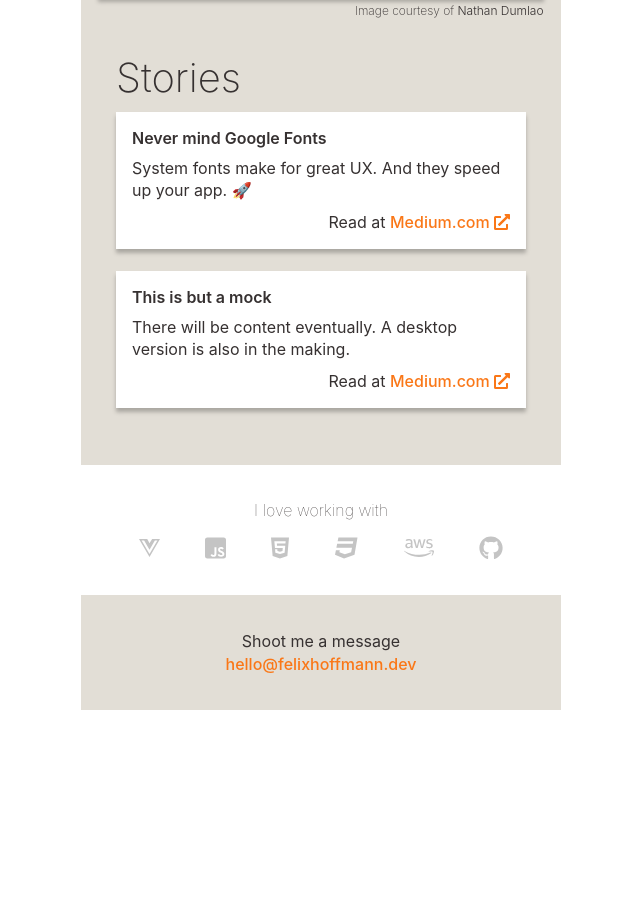
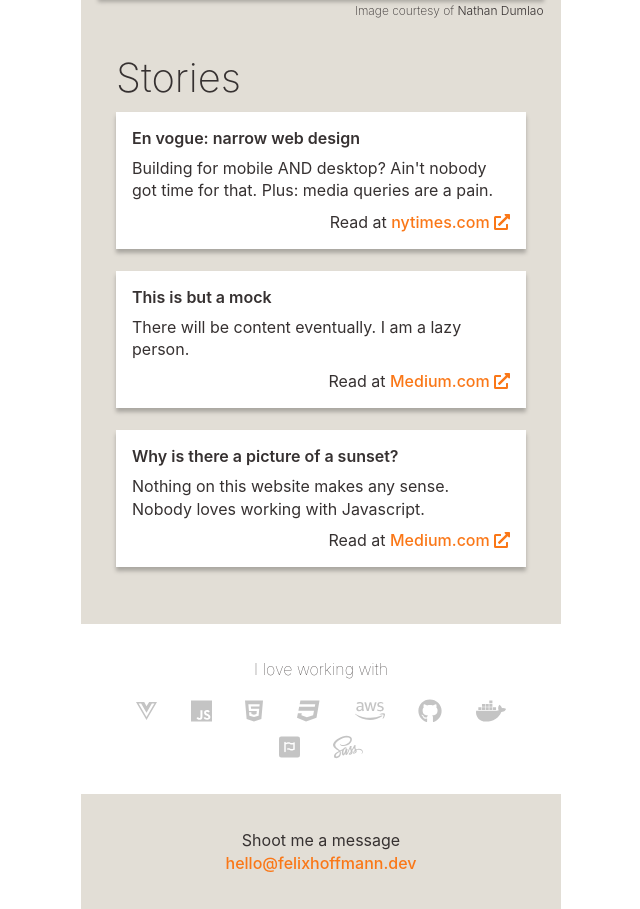
Before and after one commit to zzzFelix/felixhoffmann.dev, a Vue app: page / in a window 1280 px wide. Shown: the part 547-1456 px from the top of the page, without its empty margins (319-959 px from the left). Before the commit the page ends 1257 px from the top, so only its background shows below. Built offline with nearby package versions, Linux system fonts and the light colour scheme.

Commit message:
Fake video is now pointless image of a sunset. More tech to the stack.

```diff
--- a/src/App.vue
+++ b/src/App.vue
@@ -14,11 +14,16 @@ import { library } from "@fortawesome/fontawesome-svg-core";
 import { faExternalLinkAlt } from "@fortawesome/free-solid-svg-icons";
 import {
   faVuejs,
-  faJsSquare,
+  faJs,
   faHtml5,
   faCss3,
   faAws,
-  faGithub
+  faGithub,
+  faFigma,
+  faFontAwesome,
+  faSass,
+  faDocker,
+  faJava
 } from "@fortawesome/free-brands-svg-icons";
 import { FontAwesomeIcon } from "@fortawesome/vue-fontawesome";
 import Introduction from "@/components/Introduction.vue";
@@ -28,7 +33,19 @@ import TechStack from "@/components/TechStack.vue";
 import ContactInfo from "@/components/ContactInfo.vue";
 
 library.add(faExternalLinkAlt);
-library.add(faVuejs, faJsSquare, faHtml5, faCss3, faAws, faGithub);
+library.add(
+  faVuejs,
+  faJs,
+  faHtml5,
+  faCss3,
+  faAws,
+  faGithub,
+  faFigma,
+  faFontAwesome,
+  faSass,
+  faDocker,
+  faJava
+);
 Vue.component("font-awesome-icon", FontAwesomeIcon);
 
 @Component({
--- a/src/components/FakeVideo.vue
+++ b/src/components/FakeVideo.vue
@@ -1,9 +1,8 @@
 <template>
   <section class="fake-video">
     <img
-      src="./../assets/fake-video.jpg"
+      src="./../assets/la-sunset.jpg"
       alt="Fake video of a Los Angeles sunset"
-      @click="showAlert"
     />
     <p>
       Image courtesy of
@@ -21,13 +20,7 @@
 <script lang="ts">
 import { Component, Vue } from "vue-property-decorator";
 
-@Component({
-  methods: {
-    showAlert() {
-      alert("I am sorry—everything on this website is fake");
-    }
-  }
-})
+@Component
 export default class FakeVideo extends Vue {}
 </script>
 
--- a/src/components/Stories.vue
+++ b/src/components/Stories.vue
@@ -2,14 +2,20 @@
   <section class="stories">
     <h2>Stories</h2>
     <StoryLink
-      title="Never mind Google Fonts"
-      description="System fonts make for great UX. And they speed up your app. 🚀"
+      title="En vogue: narrow web design"
+      description="Building for mobile AND desktop? Ain't nobody got time for that. Plus: media queries are a pain."
+      url="https://google.com"
+      url-title="nytimes.com"
+    />
+    <StoryLink
+      title="This is but a mock"
+      description="There will be content eventually. I am a lazy person."
       url="https://google.com"
       url-title="Medium.com"
     />
     <StoryLink
-      title="This is but a mock"
-      description="There will be content eventually. A desktop version is also in the making."
+      title="Why is there a picture of a sunset?"
+      description="Nothing on this website makes any sense. Nobody loves working with Javascript."
       url="https://google.com"
       url-title="Medium.com"
     />
--- a/src/components/TechStack.vue
+++ b/src/components/TechStack.vue
@@ -3,11 +3,14 @@
     <p class="title">I love working with</p>
     <p>
       <font-awesome-icon :icon="['fab', 'vuejs']" />
-      <font-awesome-icon :icon="['fab', 'js-square']" />
+      <font-awesome-icon :icon="['fab', 'js']" />
       <font-awesome-icon :icon="['fab', 'html5']" />
       <font-awesome-icon :icon="['fab', 'css3']" />
       <font-awesome-icon :icon="['fab', 'aws']" />
       <font-awesome-icon :icon="['fab', 'github']" />
+      <font-awesome-icon :icon="['fab', 'docker']" />
+      <font-awesome-icon :icon="['fab', 'font-awesome']" />
+      <font-awesome-icon :icon="['fab', 'sass']" />
     </p>
   </section>
 </template>
@@ -28,17 +31,19 @@ section {
 
   p {
     display: flex;
-    justify-content: space-around;
+    justify-content: center;
+    flex-wrap: wrap;
     font-weight: 100;
 
     &.title {
       color: $dark-knight;
-      margin-bottom: 1em;
+      margin-bottom: 0.5em;
     }
 
     svg {
       color: $hamburg-skies;
       font-size: 1.5rem;
+      margin: 0.5em 0.7em 0;
 
       &:hover {
         color: $trump;
```
Also changed, not shown: src/assets/fake-video.jpg (deleted).
